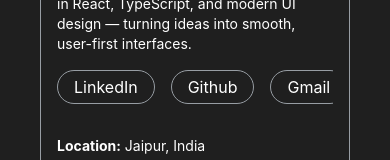
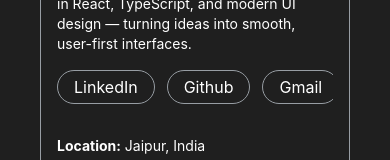
Before and after one commit to Aayushi-Agrwal/portfoliov2, a Next.js app: page /all in a window 390 px wide. Shown: the part 596-756 px from the top of the page. Built offline with nearby package versions, Linux system fonts and the light colour scheme.

Commit message:
fix: mobile view

```diff
--- a/app/(main)/all/page.tsx
+++ b/app/(main)/all/page.tsx
@@ -89,7 +89,7 @@ export default function Home() {
                 I&apos;m a frontend developer passionate about building intuitive, responsive, and accessible web experiences. I specialize in React, TypeScript, and modern UI design — turning ideas into smooth, user-first interfaces.
               </Typography>
 
-              <Box mt={2} display="flex" gap={{ xs: 2, md: 3 }} sx={{
+              <Box mt={2} display="flex" gap={{ xs: 1.5, md: 3 }} sx={{
                 overflowX: { xs: 'auto', md: 'visible' },
                 whiteSpace: { xs: 'nowrap', md: 'normal' },
                 scrollbarWidth: 'none',
```
